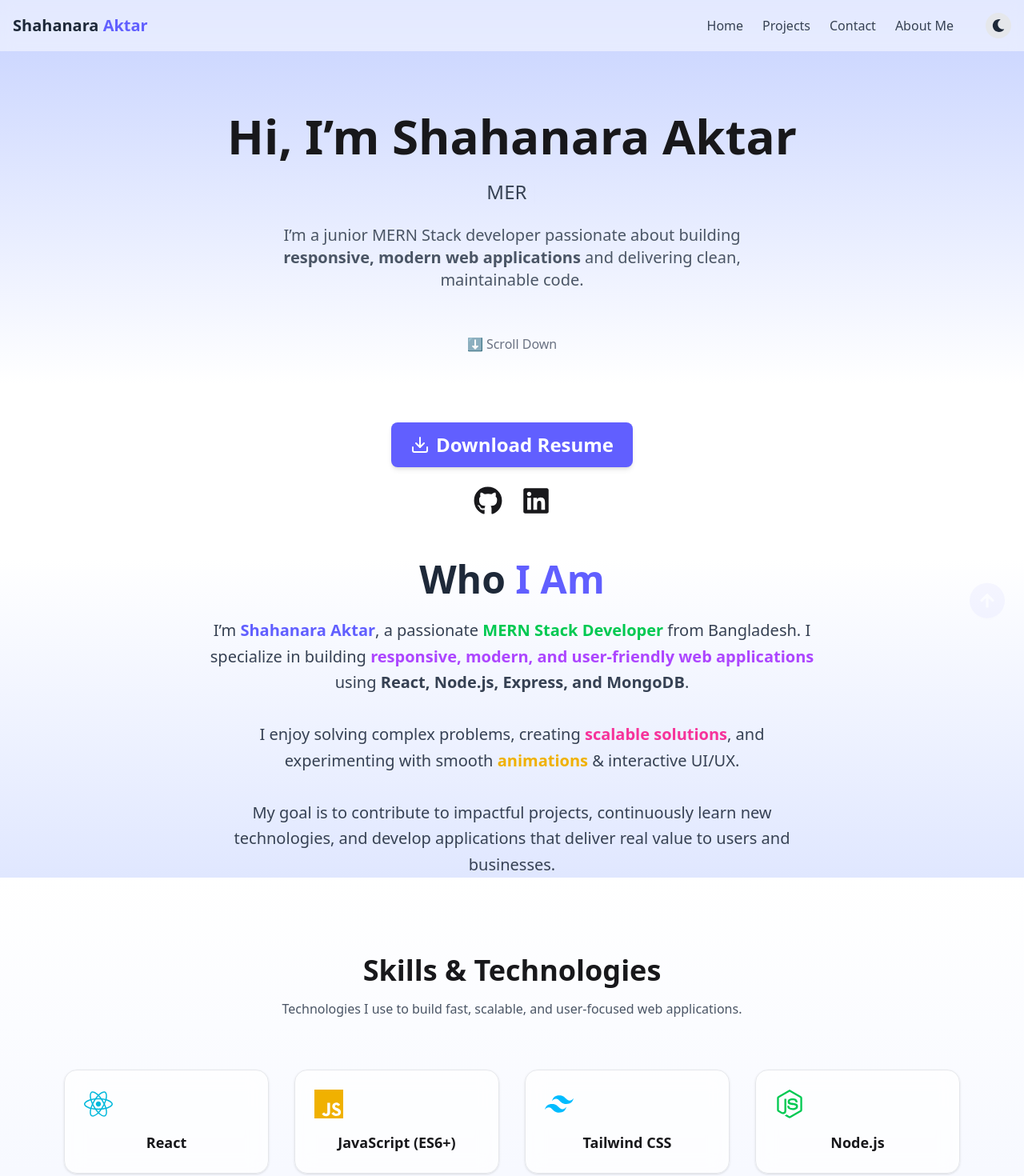
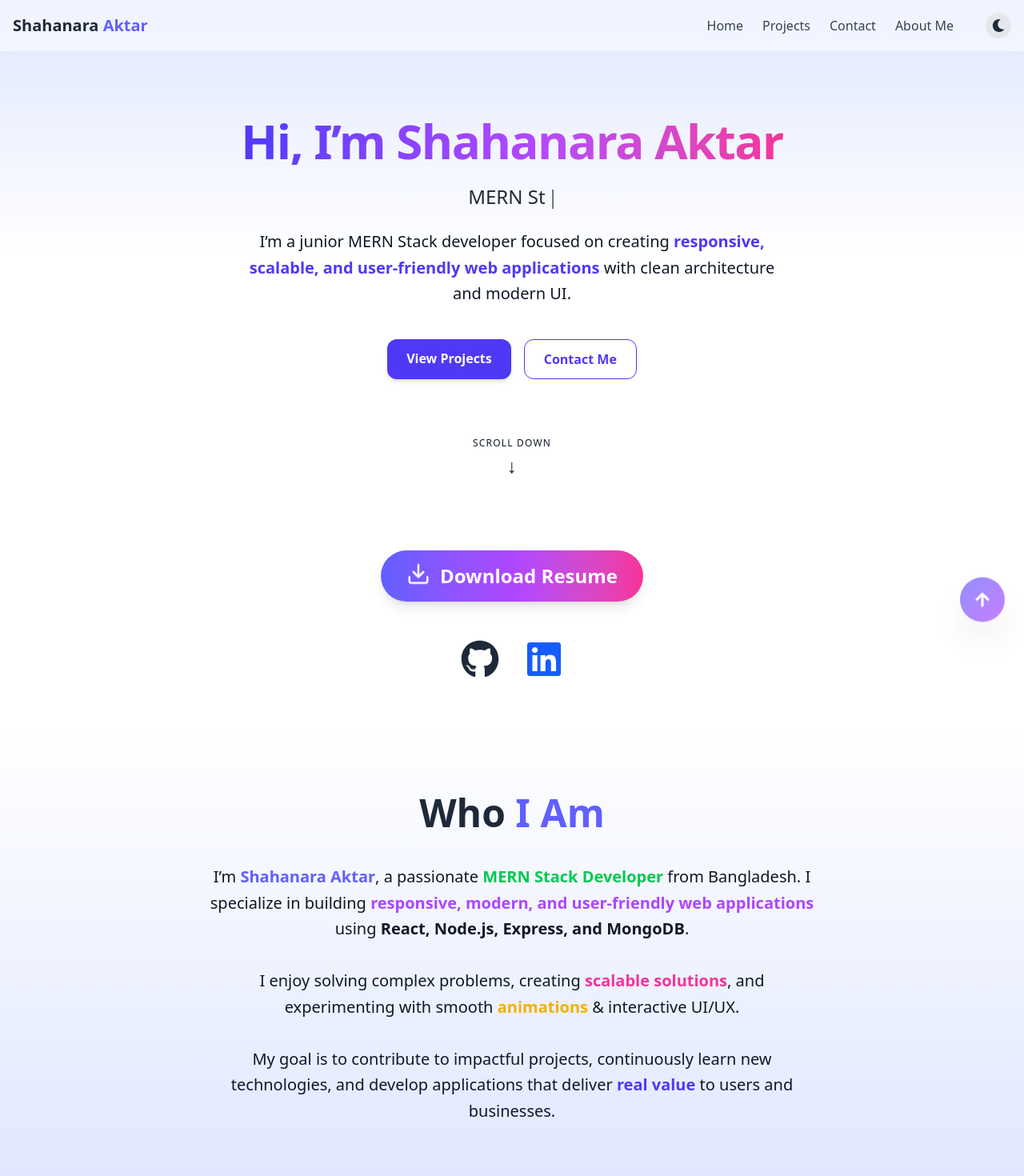
Before and after one commit to laizu01993/my-portfolio-website, a React (Vite) app: page / in a window 1280 px wide. Shown: the top 1470 px of the page at 80% size. Built offline with nearby package versions, Linux system fonts and the light colour scheme.

Commit message:
polished the portfolio and fixed some issues

```diff
--- a/src/pages/Home/AboutMe.jsx
+++ b/src/pages/Home/AboutMe.jsx
@@ -2,33 +2,43 @@ import { motion } from "framer-motion";
 
 const AboutMe = () => {
     return (
-        <section id="aboutMe" className="flex flex-col justify-center items-center text-center px-4 md:px-20 bg-gradient-to-b from-white to-indigo-100  dark:from-gray-900 dark:to-gray-800 ">
-
+        <section
+            id="aboutMe"
+            className="flex flex-col justify-center items-center text-center px-6 md:px-24 py-20
+                 bg-linear-to-b from-white to-indigo-100 dark:from-gray-900 dark:to-gray-800"
+        >
             {/* Section Title */}
             <motion.h2
-                initial={{ opacity: 0, y: -20 }}
+                initial={{ opacity: 0, y: -30 }}
                 whileInView={{ opacity: 1, y: 0 }}
                 transition={{ duration: 0.8 }}
-                className="text-4xl md:text-5xl font-bold mb-6 text-gray-800 dark:text-gray-300"
+                className="text-4xl md:text-5xl font-bold mb-10 text-gray-800 dark:text-gray-300"
             >
                 Who <span className="text-indigo-500">I Am</span>
             </motion.h2>
 
             {/* Description */}
             <motion.p
-                initial={{ opacity: 0 }}
-                whileInView={{ opacity: 1 }}
+                initial={{ opacity: 0, y: 20 }}
+                whileInView={{ opacity: 1, y: 0 }}
                 transition={{ duration: 1, delay: 0.2 }}
-                className="text-lg md:text-xl text-gray-700 dark:text-gray-300 max-w-3xl leading-relaxed"
+                className="text-lg font-medium md:text-xl text-gray-900 dark:text-gray-300 max-w-3xl leading-relaxed"
             >
-                I’m <strong className="text-indigo-500">Shahanara Aktar</strong>, a passionate <strong className="text-green-500">MERN Stack Developer</strong> from Bangladesh.
-                I specialize in building <strong className="text-purple-500">responsive, modern, and user-friendly web applications</strong> using <strong>React, Node.js, Express, and MongoDB</strong>.
-                <br /><br />
-                I enjoy solving complex problems, creating <strong className="text-pink-500">scalable solutions</strong>, and experimenting with smooth <strong className="text-yellow-500">animations</strong> & interactive UI/UX.
-                <br /><br />
-                My goal is to contribute to impactful projects, continuously learn new technologies, and develop applications that deliver real value to users and businesses.
+                I’m <strong className="text-indigo-500">Shahanara Aktar</strong>, a passionate{' '}
+                <strong className="text-green-500">MERN Stack Developer</strong> from Bangladesh.
+                I specialize in building{' '}
+                <strong className="text-purple-500">responsive, modern, and user-friendly web applications</strong>{' '}
+                using <strong>React, Node.js, Express, and MongoDB</strong>.
+                <br />
+                <br />
+                I enjoy solving complex problems, creating{' '}
+                <strong className="text-pink-500">scalable solutions</strong>, and experimenting with smooth{' '}
+                <strong className="text-yellow-500">animations</strong> & interactive UI/UX.
+                <br />
+                <br />
+                My goal is to contribute to impactful projects, continuously learn new technologies, and develop applications that deliver{' '}
+                <strong className="text-indigo-600">real value</strong> to users and businesses.
             </motion.p>
-
         </section>
     );
 };
--- a/src/pages/Home/Hero.jsx
+++ b/src/pages/Home/Hero.jsx
@@ -1,31 +1,55 @@
 import { Typewriter } from "react-simple-typewriter";
 import { motion } from "framer-motion";
+
 const Hero = () => {
     return (
-        <section id="hero" className="min-h-[60vh] pt-24 flex flex-col justify-center items-center text-center bg-gradient-to-b
-             from-indigo-200 to-white
-             dark:from-gray-900 dark:to-gray-800">
+        <section
+            id="hero"
+            className="
+        relative min-h-[80vh] pt-24
+        flex flex-col justify-center items-center text-center
+        bg-linear-to-b from-indigo-100 via-white to-white
+        dark:from-gray-950 dark:via-gray-900 dark:to-gray-900
+        transition-colors duration-300
+      "
+        >
+            {/* Soft glowing background */}
+            <div className="absolute inset-0 -z-10 blur-3xl opacity-30 dark:opacity-20">
+                <div className="w-130 h-130 bg-indigo-400 dark:bg-indigo-600 rounded-full mx-auto -mt-35" />
+            </div>
 
-            {/* Animated intro with Framer Motion */}
+            {/* Name */}
             <motion.h1
-                initial={{ y: -50, opacity: 0 }}
+                initial={{ y: -40, opacity: 0 }}
                 animate={{ y: 0, opacity: 1 }}
-                transition={{ duration: 1 }}
-                className="text-4xl dark:text-gray-300 md:text-6xl font-bold mb-6"
+                transition={{ duration: 0.9 }}
+                className="
+          text-4xl md:text-6xl font-extrabold mb-6 tracking-tight
+          bg-linear-to-r from-indigo-600 via-purple-500 to-pink-500
+          dark:from-indigo-400 dark:via-purple-400 dark:to-pink-400
+          bg-clip-text text-transparent
+        "
             >
                 Hi, I’m Shahanara Aktar
             </motion.h1>
 
-            {/* Typewriter effect */}
+            {/* Role Typewriter */}
             <motion.h2
-                initial={{ y: 20, opacity: 0 }}
+                initial={{ y: 25, opacity: 0 }}
                 animate={{ y: 0, opacity: 1 }}
-                transition={{ duration: 1, delay: 1 }}
-                className="text-2xl md:text-2xl font-medium text-gray-700 dark:text-gray-300"
+                transition={{ duration: 0.9, delay: 0.8 }}
+                className="
+          text-lg md:text-2xl font-medium
+          text-gray-800 dark:text-gray-200
+        "
             >
                 <Typewriter
-                    words={["React Developer", "Frontend Developer", "MERN Stack Developer", "Passionate About Clean Code",
-                        "Building Responsive Websites"]}
+                    words={[
+                        "React Developer",
+                        "Frontend Developer",
+                        "MERN Stack Developer",
+                        "Building Modern Web Apps",
+                    ]}
                     loop={0}
                     cursor
                     cursorStyle="|"
@@ -34,18 +58,70 @@ const Hero = () => {
                     delaySpeed={1000}
                 />
             </motion.h2>
-            <p className="mt-6 max-w-xl text-gray-600 dark:text-gray-300 text-lg md:text-xl">
-                I’m a junior MERN Stack developer passionate about building
-                <strong> responsive, modern web applications</strong> and delivering clean, maintainable code.
-            </p>
 
+            {/* Description */}
+            <motion.p
+                initial={{ opacity: 0 }}
+                animate={{ opacity: 1 }}
+                transition={{ delay: 1.6, duration: 0.8 }}
+                className="
+          mt-6 max-w-2xl
+          text-gray-900 font-medium dark:text-gray-300
+          text-lg md:text-xl leading-relaxed
+        "
+            >
+                I’m a junior MERN Stack developer focused on creating
+                <span className="text-indigo-600 dark:text-indigo-400 font-semibold">
+                    {" "}responsive, scalable, and user-friendly web applications
+                </span>
+                {" "}with clean architecture and modern UI.
+            </motion.p>
 
+            {/* CTA Buttons */}
+            <motion.div
+                initial={{ opacity: 0, y: 20 }}
+                animate={{ opacity: 1, y: 0 }}
+                transition={{ delay: 2.1, duration: 0.6 }}
+                className="flex flex-wrap gap-4 mt-10"
+            >
+                {/* View Projects */}
+                <a
+                    href="#projects"
+                    className="
+            px-6 py-3 rounded-xl font-semibold
+            bg-indigo-600 text-white
+            hover:bg-indigo-700 hover:scale-105
+            transition-all duration-300 shadow-md
+          "
+                >
+                    View Projects
+                </a>
 
-            {/*scroll down hint */}
+                {/* Contact Me */}
+                <a
+                    href="#contact"
+                    className="
+            px-6 py-3 rounded-xl font-semibold
+            border border-indigo-600
+            text-indigo-600 dark:text-indigo-400
+            hover:bg-indigo-50 dark:hover:bg-gray-800
+            hover:scale-105 transition-all duration-300
+          "
+                >
+                    Contact Me
+                </a>
+            </motion.div>
+
+            {/* Scroll Indicator */}
             <motion.div
-                className="mt-12 text-gray-500 cursor-pointer"
-                animate={{ y: [0, 10, 0] }}
-                transition={{ repeat: Infinity, duration: 1.5 }}
+                className="
+          mt-16 flex flex-col items-center cursor-pointer
+          text-gray-900 dark:text-gray-300
+          hover:text-indigo-600 dark:hover:text-indigo-400
+          transition-colors
+        "
+                animate={{ y: [0, 14, 0] }}
+                transition={{ repeat: Infinity, duration: 1.8 }}
                 onClick={() => {
                     const aboutSection = document.getElementById("aboutMe");
                     if (aboutSection) {
@@ -53,9 +129,11 @@ const Hero = () => {
                     }
                 }}
             >
-                ⬇ Scroll Down
+                <span className="text-xs tracking-widest uppercase">
+                    Scroll Down
+                </span>
+                <span className="text-2xl mt-1">↓</span>
             </motion.div>
-
         </section>
     );
 };
--- a/src/pages/Home/Home.jsx
+++ b/src/pages/Home/Home.jsx
@@ -6,45 +6,8 @@ import Projects from "./Projects";
 import ScrollToTop from "./ScrollToTop";
 import Skills from "./Skills";
 import { FiDownload } from "react-icons/fi";
+import { motion } from "framer-motion";
 
-// const Home = () => {
-//   return (
-//     <div className="bg-white dark:bg-gray-900 transition-colors duration-300">
-//       <Hero></Hero>
-
-//       {/* Download Resume Button */}
-//       <div className="flex justify-center my-12 mb-6">
-//         <a
-//           href="/resume.pdf"
-//           download
-//           className="px-6 py-3 text-2xl font-semibold bg-indigo-500 text-white rounded-lg shadow-md hover:bg-indigo-600 hover:scale-105 transform transition duration-300 dark:bg-indigo-600 dark:hover:bg-indigo-700 flex items-center gap-2"
-//         >
-//           <FiDownload></FiDownload>Download Resume
-//         </a>
-//       </div>
-//       <div className="flex text-center justify-center mb-14 gap-6 text-4xl">
-//         <div className="">
-//           <a href="https://github.com/laizu01993" target="_blank" rel="noopener noreferrer">
-//             <FaGithub className="hover:text-gray-900 dark:hover:text-gray-300 transition-colors duration-300" />
-//           </a>
-//         </div>
-//         <div>
-//           <a href="https://linkedin.com/in/shahanara" target="_blank" rel="noopener noreferrer">
-//             <FaLinkedin className="hover:text-blue-700 transition-colors duration-300" />
-//           </a>
-//         </div>
-//       </div>
-
-//       <AboutMe></AboutMe>
-//       <Skills></Skills>
-//       <Projects></Projects>
-//       <Contact></Contact>
-//       <ScrollToTop></ScrollToTop>
-//     </div>
-//   );
-// };
-
-// export default Home;
 
 const Home = () => {
 
@@ -60,41 +23,95 @@ const Home = () => {
   };
 
   return (
+    // <div className="bg-white dark:bg-gray-900 transition-colors duration-300">
+    //   <Hero />
+
+    //   Download Resume Button
+    //   <div className="flex justify-center my-12 mb-6">
+    //     <button
+    //       onClick={handleResumeDownload}
+    //       className="px-6 py-3 text-2xl font-semibold bg-indigo-500 text-white rounded-lg shadow-md
+    //       hover:bg-indigo-600 hover:scale-105 transform transition duration-300
+    //       dark:bg-indigo-600 dark:hover:bg-indigo-700 flex items-center gap-2"
+    //     >
+    //       <FiDownload />
+    //       Download Resume
+    //     </button>
+    //   </div>
+
+    //   {/* Social Links */}
+    //   <div className="flex justify-center mb-14 gap-6 text-4xl">
+    //     <a
+    //       href="https://github.com/laizu01993"
+    //       target="_blank"
+    //       rel="noopener noreferrer"
+    //     >
+    //       <FaGithub className="hover:text-gray-900 dark:hover:text-gray-300 transition-colors duration-300" />
+    //     </a>
+
+    //     <a
+    //       href="https://linkedin.com/in/shahanara"
+    //       target="_blank"
+    //       rel="noopener noreferrer"
+    //     >
+    //       <FaLinkedin className="hover:text-blue-700 transition-colors duration-300" />
+    //     </a>
+    //   </div>
+
+    //   <AboutMe />
+    //   <Skills />
+    //   <Projects />
+    //   <Contact />
+    //   <ScrollToTop />
+    // </div>
     <div className="bg-white dark:bg-gray-900 transition-colors duration-300">
+      {/* Hero Section */}
       <Hero />
 
+      {/* Download Resume & Social Links */}
+      <div className="flex flex-col items-center gap-8 mt-12 mb-16">
         {/* Download Resume Button */}
-      <div className="flex justify-center my-12 mb-6">
-        <button
+        <motion.button
           onClick={handleResumeDownload}
-          className="px-6 py-3 text-2xl font-semibold bg-indigo-500 text-white rounded-lg shadow-md
-          hover:bg-indigo-600 hover:scale-105 transform transition duration-300
-          dark:bg-indigo-600 dark:hover:bg-indigo-700 flex items-center gap-2"
+          whileHover={{ scale: 1.05 }}
+          whileTap={{ scale: 0.95 }}
+          className="
+            flex items-center gap-3 px-8 py-4
+            bg-linear-to-r from-indigo-500 via-purple-500 to-pink-500
+            text-white text-xl md:text-2xl font-semibold
+            rounded-full shadow-lg
+            hover:shadow-2xl
+            transform transition duration-300
+            focus:outline-none focus:ring-4 focus:ring-indigo-300
+            dark:focus:ring-indigo-600
+          "
         >
-          <FiDownload />
+          <FiDownload className="text-2xl md:text-3xl animate-bounce" />
           Download Resume
-        </button>
-      </div>
+        </motion.button>
 
         {/* Social Links */}
-      <div className="flex justify-center mb-14 gap-6 text-4xl">
+        <div className="flex gap-8 text-4xl md:text-5xl mt-4">
           <a
             href="https://github.com/laizu01993"
             target="_blank"
             rel="noopener noreferrer"
+            className="text-gray-800 dark:text-gray-200 hover:text-gray-900 dark:hover:text-white transition-colors duration-300 transform hover:-translate-y-1"
           >
-          <FaGithub className="hover:text-gray-900 dark:hover:text-gray-300 transition-colors duration-300" />
+            <FaGithub />
           </a>
-
           <a
             href="https://linkedin.com/in/shahanara"
             target="_blank"
             rel="noopener noreferrer"
+            className="text-blue-600 dark:text-blue-400 hover:text-blue-700 dark:hover:text-blue-300 transition-colors duration-300 transform hover:-translate-y-1"
           >
-          <FaLinkedin className="hover:text-blue-700 transition-colors duration-300" />
+            <FaLinkedin />
           </a>
         </div>
+      </div>
 
+      {/* Other Sections */}
       <AboutMe />
       <Skills />
       <Projects />
--- a/src/pages/Home/ScrollToTop.jsx
+++ b/src/pages/Home/ScrollToTop.jsx
@@ -10,16 +10,16 @@ const ScrollToTop = () => {
             const hero = document.getElementById("hero");
             if (!hero) return;
 
+            // Distance from top of viewport to bottom of hero
             const heroBottom = hero.getBoundingClientRect().bottom;
 
-            // Button shows only when hero is fully out of view
-            setVisible(heroBottom < 0);
+            // Show button only when hero bottom is completely above viewport
+            setVisible(heroBottom <= 0);
         };
 
         window.addEventListener("scroll", handleScroll);
         return () => window.removeEventListener("scroll", handleScroll);
     }, []);
-
 
     const scrollToTop = () => {
         window.scrollTo({ top: 0, behavior: "smooth" });
@@ -31,10 +31,19 @@ const ScrollToTop = () => {
                 <motion.button
                     onClick={scrollToTop}
                     initial={{ opacity: 0, y: 20 }}
-                    animate={{ opacity: 1, y: [0, -5, 0] }}
+                    animate={{ opacity: 1, y: [0, -6, 0] }}
                     exit={{ opacity: 0 }}
-                    transition={{ repeat: Infinity, duration: 1, ease: "easeInOut" }}
-                    className="fixed bottom-6 right-6 p-3 rounded-full bg-indigo-500 text-white shadow-lg hover:bg-indigo-600 z-50"
+                    transition={{ repeat: Infinity, duration: 1.2, ease: "easeInOut" }}
+                    className="
+            fixed bottom-6 right-6
+            w-14 h-14 flex justify-center items-center
+            rounded-full
+            bg-gradient-to-br from-indigo-500 to-purple-500
+            text-white shadow-2xl backdrop-blur-sm
+            hover:scale-110 hover:shadow-3xl
+            transition-transform duration-300 z-50
+          "
+                    aria-label="Scroll to top"
                 >
                     <FaArrowUp size={20} />
                 </motion.button>
--- a/src/pages/Home/Skills.jsx
+++ b/src/pages/Home/Skills.jsx
@@ -1,3 +1,4 @@
+
 import { motion } from "framer-motion";
 import {
     FaReact,
@@ -13,27 +14,27 @@ import {
     SiJsonwebtokens,
 } from "react-icons/si";
 
+// Skills array with optional description
 const skills = [
-    { name: "React", icon: <FaReact />, color: "text-cyan-500" },
-    { name: "JavaScript (ES6+)", icon: <SiJavascript />, color: "text-yellow-500" },
-    { name: "Tailwind CSS", icon: <SiTailwindcss />, color: "text-sky-400" },
-    { name: "Node.js", icon: <FaNodeJs />, color: "text-green-500" },
-    { name: "Express.js", icon: <SiExpress />, color: "text-gray-700" },
-    { name: "MongoDB", icon: <SiMongodb />, color: "text-green-600" },
-    { name: "Firebase", icon: <SiFirebase />, color: "text-orange-500" },
-    { name: "JWT Auth", icon: <SiJsonwebtokens />, color: "text-purple-500" },
-    { name: "Git & GitHub", icon: <FaGitAlt />, color: "text-red-500" },
+    { name: "React", icon: <FaReact />, color: "text-cyan-500", description: "Frontend library" },
+    { name: "JavaScript (ES6+)", icon: <SiJavascript />, color: "text-yellow-500", description: "Programming language" },
+    { name: "Tailwind CSS", icon: <SiTailwindcss />, color: "text-sky-400", description: "UI styling framework" },
+    { name: "Node.js", icon: <FaNodeJs />, color: "text-green-500", description: "Backend runtime" },
+    { name: "Express.js", icon: <SiExpress />, color: "text-gray-700", description: "Backend framework" },
+    { name: "MongoDB", icon: <SiMongodb />, color: "text-green-600", description: "Database" },
+    { name: "Firebase", icon: <SiFirebase />, color: "text-orange-500", description: "Authentication & Realtime DB" },
+    { name: "JWT Auth", icon: <SiJsonwebtokens />, color: "text-purple-500", description: "Secure authentication" },
+    { name: "Git & GitHub", icon: <FaGitAlt />, color: "text-red-500", description: "Version control" },
 ];
 
 const Skills = () => {
     return (
         <section
             id="skills"
-            className="py-24 bg-gradient-to-b from-white to-indigo-50  dark:from-gray-900 dark:to-gray-800"
+            className="py-24 bg-linear-to-b from-white to-indigo-50 dark:from-gray-900 dark:to-gray-800"
         >
             <div className="max-w-6xl mx-auto px-4">
-
-                {/* Title */}
+                {/* Section Title */}
                 <motion.div
                     initial={{ opacity: 0, y: 30 }}
                     whileInView={{ opacity: 1, y: 0 }}
@@ -44,13 +45,12 @@ const Skills = () => {
                     <h2 className="text-3xl md:text-4xl font-bold mb-4 dark:text-gray-300">
                         Skills & Technologies
                     </h2>
-                    <p className="text-gray-600 dark:text-gray-300 max-w-xl mx-auto">
-                        Technologies I use to build fast, scalable, and
-                        user-focused web applications.
+                    <p className="text-gray-950 dark:text-gray-300 max-w-xl mx-auto">
+                        Technologies I use to build fast, scalable, and user-focused web applications.
                     </p>
                 </motion.div>
 
-                {/* Grid */}
+                {/* Skills Grid */}
                 <div className="grid grid-cols-2 sm:grid-cols-3 md:grid-cols-4 gap-8">
                     {skills.map((skill, index) => (
                         <motion.div
@@ -59,21 +59,25 @@ const Skills = () => {
                             whileInView={{ opacity: 1, y: 0 }}
                             transition={{ duration: 0.4, delay: index * 0.06 }}
                             viewport={{ once: true }}
-                            className="group bg-white/70 backdrop-blur-md
-                         border border-gray-200 rounded-2xl
-                         p-6 text-center shadow-sm
-                         hover:shadow-xl hover:-translate-y-2
-                         transition-all duration-300"
+                            className="group bg-white/70 dark:bg-gray-50 backdrop-blur-md
+                         border border-gray-200 dark:border-gray-700 rounded-2xl p-6 text-center shadow-sm
+                         hover:shadow-2xl hover:-translate-y-2 transition-all duration-300 cursor-pointer"
                         >
+                            {/* Icon */}
                             <div
                                 className={`text-4xl mb-4 mx-auto ${skill.color}
-                group-hover:scale-110 transition-transform`}
+                            group-hover:scale-125 group-hover:drop-shadow-lg transition-transform duration-300`}
                             >
                                 {skill.icon}
                             </div>
-                            <h3 className="font-semibold text-lg">
-                                {skill.name}
-                            </h3>
+
+                            {/* Name */}
+                            <h3 className="font-semibold text-lg">{skill.name}</h3>
+
+                            {/* description */}
+                            <p className="text-sm text-gray-800  mt-1">
+                                {skill.description}
+                            </p>
                         </motion.div>
                     ))}
                 </div>
```
Also changed, not shown: src/pages/Home/Contact.jsx (+28 -17 lines), src/pages/Home/Projects.jsx (+20 -23 lines). Lines whose indentation alone changed are shown as unchanged.
